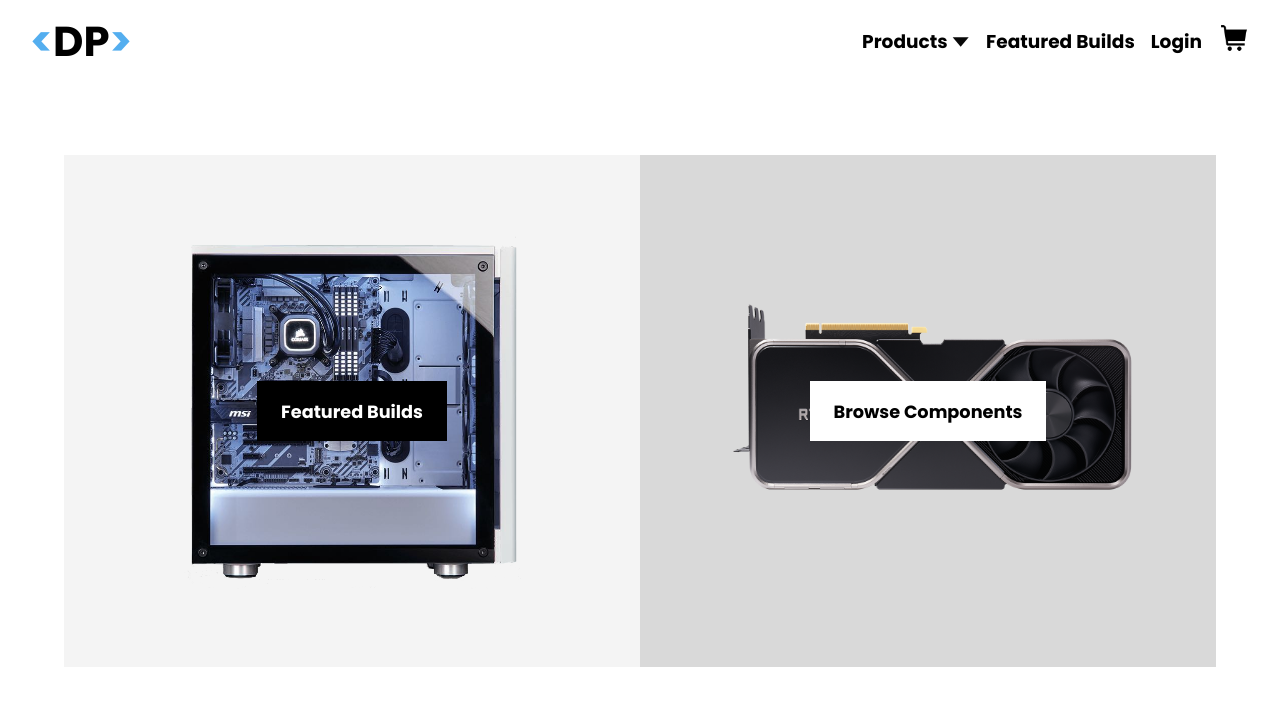
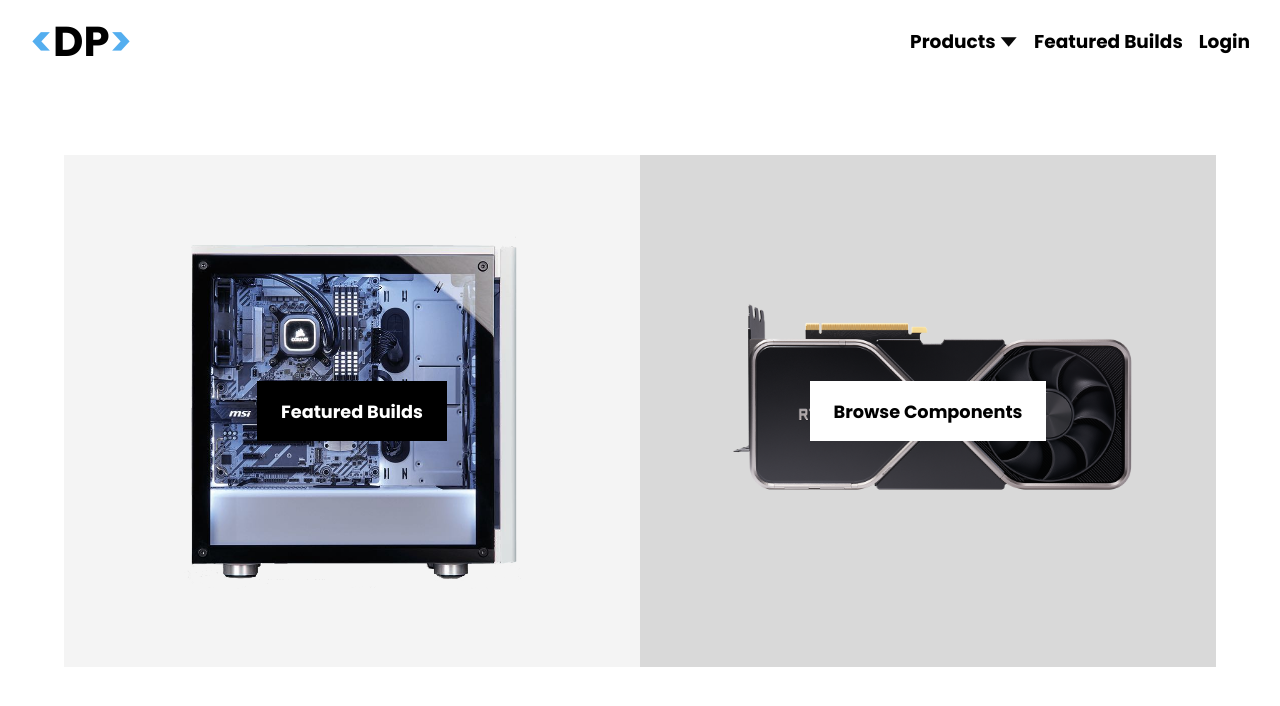
Before and after one commit to brandonlam4237/CSC322_Project, a React (Create React App) app in the folder client/: page / in a window 1280 px wide. Shown: the top 706 px of the page. Built offline with nearby package versions, Linux system fonts and the light colour scheme.

Commit message:
feat: conditionally render cart button based on user type

```diff
--- a/client/src/components/Navbar/Navbar.tsx
+++ b/client/src/components/Navbar/Navbar.tsx
@@ -76,11 +76,12 @@ function Navbar() {
             userType={user.user_type}
           />
         )}
-        <NavLink to="/cart">
-          <img src={cart_icon} className="options__icon" alt="cart icon" />
-        </NavLink>
+        {user.is_active && user.user_type !== "Visitor" && (
+          <NavLink to="/cart">
+            <img src={cart_icon} className="options__icon" alt="cart icon" />
+          </NavLink>
+        )}
       </section>
-
       {hamburgerMenuIsOpen && (
         <HamburgerMenu
           setHamburgerComponentsIsOpen={setHamburgerComponentsIsOpen}
```
